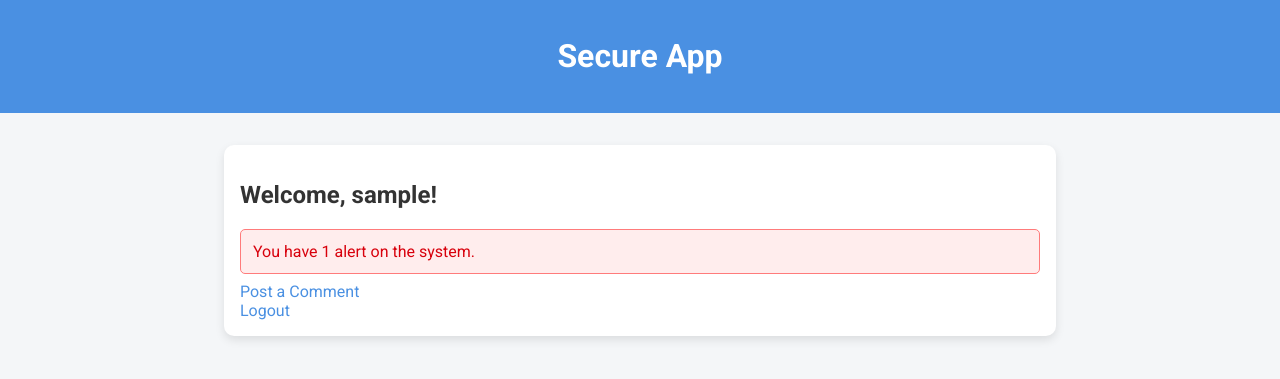
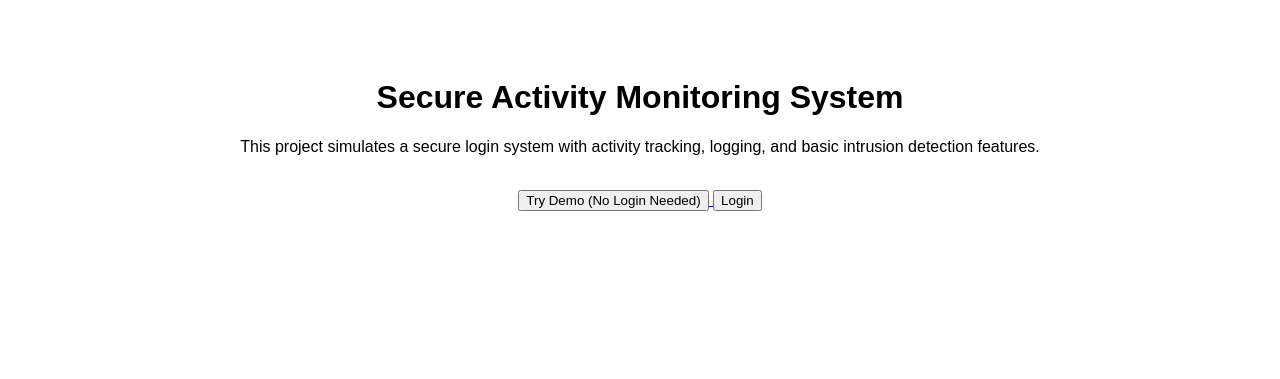
Before and after one commit to manav1777/Secure-app, a Flask app: page / in a window 1280 px wide. Shown: the top 379 px of the page. Run offline with Flask 3, Linux system fonts and the light colour scheme; the visitor is signed in with stand-in values (Sample User, id 1).

Commit message:
Restructure to security dashboard with landing page, demo mode, and activity feed

```diff
--- a/app.py
+++ b/app.py
@@ -6,105 +6,115 @@ app = Flask(__name__)
 app.secret_key = "supersecretkey"
 bcrypt = Bcrypt(app)
 
-# In-memory users dictionary with hashed passwords
+# Users (demo account)
 users = {
     "jack": bcrypt.generate_password_hash("jack").decode("utf-8"),
-    # add more users here
 }
 
-# Temporary storage for comments
-comments = []
 
-# Logging function
+# ---------------- LOGGING ----------------
 def log_activity(username, action, ip):
     timestamp = datetime.datetime.now()
     line = f"{timestamp} | {username} | {action} | {ip}"
-    print("Logging:", line)  # debug print
+    print("Logging:", line)
+
     with open("logs.txt", "a") as f:
         f.write(line + "\n")
 
 
-#Home
+# ---------------- LANDING PAGE ----------------
 @app.route("/")
-def index():
+def home():
+    return render_template("landing.html")
+
+
+# ---------------- DEMO LOGIN ----------------
+@app.route("/demo")
+def demo():
+    session["username"] = "demo"
+    log_activity("demo", "demo_login", request.remote_addr)
+    return redirect("/dashboard")
+
+
+@app.route("/dashboard")
+def dashboard():
     if "username" not in session:
-        return "Access Denied – please <a href='/login'>login</a>"
+        return redirect("/login")
 
-    # Read logs to count alerts
-    failed_logins = {}
-    injection_attempts = 0
     try:
         with open("logs.txt", "r") as f:
             lines = f.readlines()
     except FileNotFoundError:
         lines = []
 
+    activity_feed = []
+
+    failed_logins = {}
+    injection_attempts = 0
+
     for line in lines:
         parts = line.strip().split("|")
         if len(parts) < 4:
             continue
+
         timestamp, username, action, ip = [p.strip() for p in parts]
+
+        # Build activity feed
+        activity_feed.append({
+            "time": timestamp,
+            "user": username,
+            "action": action,
+            "ip": ip
+        })
+
+        # Alerts logic
         if action == "login_failed":
             failed_logins[username] = failed_logins.get(username, 0) + 1
+
         if "injection" in action:
             injection_attempts += 1
 
-    # Count alerts
     alert_count = sum(1 for c in failed_logins.values() if c >= 3) + injection_attempts
 
-    return render_template("index.html", username=session["username"], alert_count=alert_count)
+    return render_template(
+        "index.html",
+        username=session["username"],
+        alert_count=alert_count,
+        activity_feed=activity_feed
+    )
 
-# Login route
+
+# ---------------- LOGIN ----------------
 @app.route("/login", methods=["GET", "POST"])
 def login():
     if request.method == "POST":
         username = request.form["username"]
         password = request.form["password"]
-        print(f"Attempting login: {username} / {password}")  # debug print
 
-        # temporary bypass for testing
-        if username == "jack" and password == "jack":
+        user_password = users.get(username)
+
+        if user_password and bcrypt.check_password_hash(user_password, password):
             session["username"] = username
-            print("Login successful")  # debug print
-            return redirect("/")
-
-        return "Login Failed"
+            log_activity(username, "login_success", request.remote_addr)
+            return redirect("/dashboard")
+        else:
+            log_activity(username, "login_failed", request.remote_addr)
+            return "Login Failed"
 
     return render_template("login.html")
 
 
-# Comment route
-@app.route("/comment", methods=["GET", "POST"])
-def comment():
-    if "username" not in session:
-        return redirect("/login")
-
-    if request.method == "POST":
-        content = request.form["content"]
-        username = session["username"]
-        ip = request.remote_addr
-
-        # Save comment
-        comments.append({"user": username, "content": content})
-
-        # Log the action
-        log_activity(username, "comment_posted", ip)
-
-        return redirect("/comment")
-
-    return render_template("comment.html", comments=comments)
-
-# Logout route
+# ---------------- LOGOUT ----------------
 @app.route("/logout")
 def logout():
     if "username" in session:
-        username = session["username"]
-        ip = request.remote_addr
-        log_activity(username, "logout", ip)
+        log_activity(session["username"], "logout", request.remote_addr)
+
     session.pop("username", None)
-    return redirect("/login")
+    return redirect("/")
 
-# Suspicious activity dashboard
+
+# ---------------- ALERTS PAGE ----------------
 @app.route("/alerts")
 def alerts():
     failed_logins = {}
@@ -120,14 +130,15 @@ def alerts():
         parts = line.strip().split("|")
         if len(parts) < 4:
             continue
+
         timestamp, username, action, ip = [p.strip() for p in parts]
 
         if action == "login_failed":
             failed_logins[username] = failed_logins.get(username, 0) + 1
+
         if "injection" in action:
             injection_attempts.append(f"{timestamp} | {username} | {ip}")
 
-    # Build alerts
     alerts_list = []
 
     for user, count in failed_logins.items():
@@ -139,9 +150,12 @@ def alerts():
 
     return render_template("alerts.html", alerts=alerts_list)
 
+
+# ---------------- ALERT COUNT API ----------------
 @app.route("/alert_count")
 def alert_count():
     count = 0
+
     try:
         with open("logs.txt", "r") as f:
             lines = f.readlines()
@@ -155,20 +169,24 @@ def alert_count():
         parts = line.strip().split("|")
         if len(parts) < 4:
             continue
+
         timestamp, username, action, ip = [p.strip() for p in parts]
 
         if action == "login_failed":
             failed_logins[username] = failed_logins.get(username, 0) + 1
+
         if "injection" in action:
             injection_attempts += 1
 
     for user, c in failed_logins.items():
         if c >= 3:
             count += 1
+
     count += injection_attempts
 
     return {"count": count}
 
 
+# ---------------- RUN APP ----------------
 if __name__ == "__main__":
     app.run(debug=True)
--- a/logs.txt
+++ b/logs.txt
@@ -7,3 +7,18 @@
 2026-03-30 22:24:02.421694 | jack | login_failed | 127.0.0.1
 2026-03-30 22:24:11.170876 | jack | login_failed | 127.0.0.1
 2026-03-30 22:24:54.996508 | jack | login_failed | 127.0.0.1
+2026-04-30 12:44:20.285703 | jack | logout | 127.0.0.1
+2026-04-30 12:44:25.211519 | jack  | login_failed | 127.0.0.1
+2026-04-30 12:44:27.998061 | jack  | login_failed | 127.0.0.1
+2026-04-30 12:44:32.724319 | jack | login_success | 127.0.0.1
+2026-04-30 12:44:39.073434 | jack | comment_posted | 127.0.0.1
+2026-04-30 12:45:05.378489 | jack | logout | 127.0.0.1
+2026-04-30 12:50:46.568897 | jakc | login_failed | 127.0.0.1
+2026-04-30 12:50:48.754860 | jakc | login_failed | 127.0.0.1
+2026-04-30 12:50:54.279542 | jack | login_success | 127.0.0.1
+2026-04-30 12:51:01.307112 | jack | logout | 127.0.0.1
+2026-04-30 12:51:17.116512 | jack | login_success | 127.0.0.1
+2026-04-30 12:51:19.592915 | jack | logout | 127.0.0.1
+2026-04-30 12:57:13.611645 | demo | demo_login | 127.0.0.1
+2026-04-30 12:57:27.168787 | demo | comment_posted | 127.0.0.1
+2026-04-30 13:02:00.305416 | jack | login_success | 127.0.0.1
--- a/templates/index.html
+++ b/templates/index.html
@@ -1,14 +1,45 @@
 {% extends "base.html" %}
-{% block title %}Home{% endblock %}
+{% block title %}Security Dashboard{% endblock %}
+
 {% block content %}
-<h2>Welcome, {{ username }}!</h2>
 
+<h2>Security Monitoring Dashboard</h2>
+
+<p>Welcome, {{ username }} 👋</p>
+
+<!-- STATUS SECTION -->
 {% if alert_count and alert_count > 0 %}
-<div class="alert">
-    You have {{ alert_count }} alert{% if alert_count > 1 %}s{% endif %} on the system.
+<div style="background:#ffdddd; padding:12px; border-radius:8px;">
+    ⚠ Security Alerts: {{ alert_count }}
+</div>
+{% else %}
+<div style="background:#ddffdd; padding:12px; border-radius:8px;">
+    ✅ System Status: Normal
 </div>
 {% endif %}
 
-<a href="/comment">Post a Comment</a><br>
+<br>
+
+<!-- ACTIVITY FEED -->
+<h3>Activity Feed</h3>
+
+<div style="background:#f4f4f4; padding:15px; border-radius:10px; max-height:350px; overflow-y:auto; text-align:left;">
+
+    {% for item in activity_feed %}
+        <div style="margin-bottom:10px;">
+            <b>{{ item.time }}</b><br>
+            User: {{ item.user }} <br>
+            Action: {{ item.action }} <br>
+            IP: {{ item.ip }}
+            <hr>
+        </div>
+    {% endfor %}
+
+</div>
+
+<br>
+
+<a href="/alerts">View Alerts</a> |
 <a href="/logout">Logout</a>
+
 {% endblock %}
--- /dev/null
+++ b/templates/landing.html
@@ -0,0 +1,27 @@
+<!DOCTYPE html>
+<html>
+<head>
+    <title>Secure App Demo</title>
+</head>
+
+<body style="text-align:center; font-family:Arial; padding:50px;">
+
+    <h1>Secure Activity Monitoring System</h1>
+
+    <p>
+        This project simulates a secure login system with activity tracking,
+        logging, and basic intrusion detection features.
+    </p>
+
+    <br>
+
+    <a href="/demo">
+        <button>Try Demo (No Login Needed)</button>
+    </a>
+
+    <a href="/login">
+        <button>Login</button>
+    </a>
+
+</body>
+</html>
```
